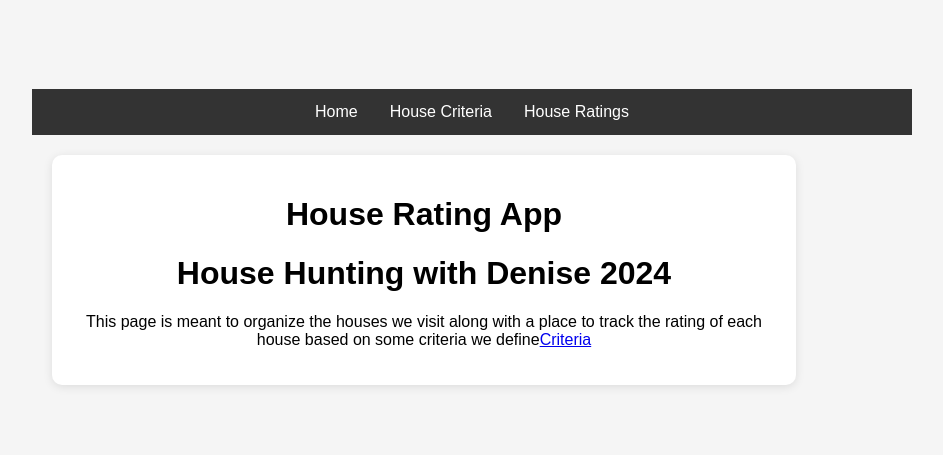
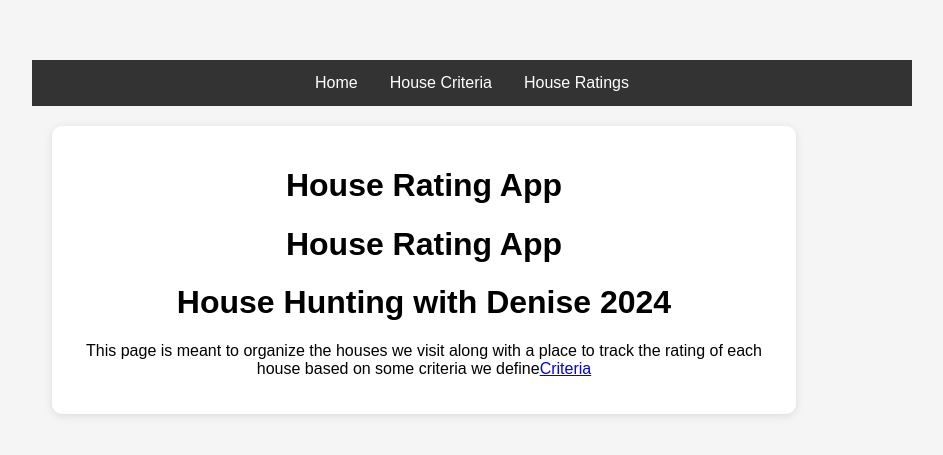
Before and after one commit to hnucamendi/house-hunting, a React (Vite) app in the folder frontend/: page / in a window 1280 px wide. Shown: the part 153-608 px from the top of the page, without its empty margins (168-1111 px from the left). Built offline with nearby package versions, Linux system fonts and the light colour scheme.

Commit message:
testing amplify build

```diff
--- a/frontend/src/App.jsx
+++ b/frontend/src/App.jsx
@@ -11,6 +11,7 @@ const App = () => {
     <Nav />
       <div className="App">
         <h1>House Rating App</h1>
+        <h1>House Rating App</h1>
         <Routes>
           <Route path="/" element={<LandingPage />} />
           <Route path="/house-criteria" element={<Criteria />} />
```
